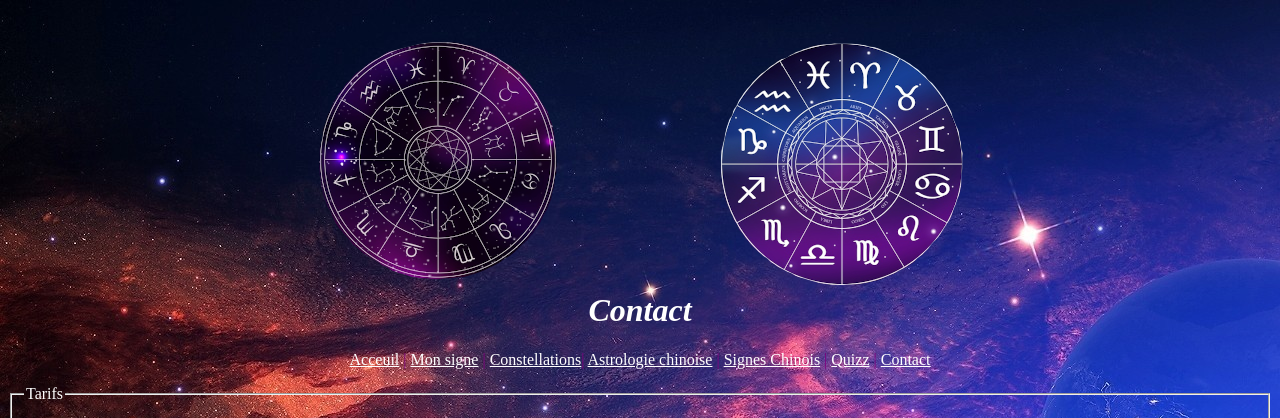
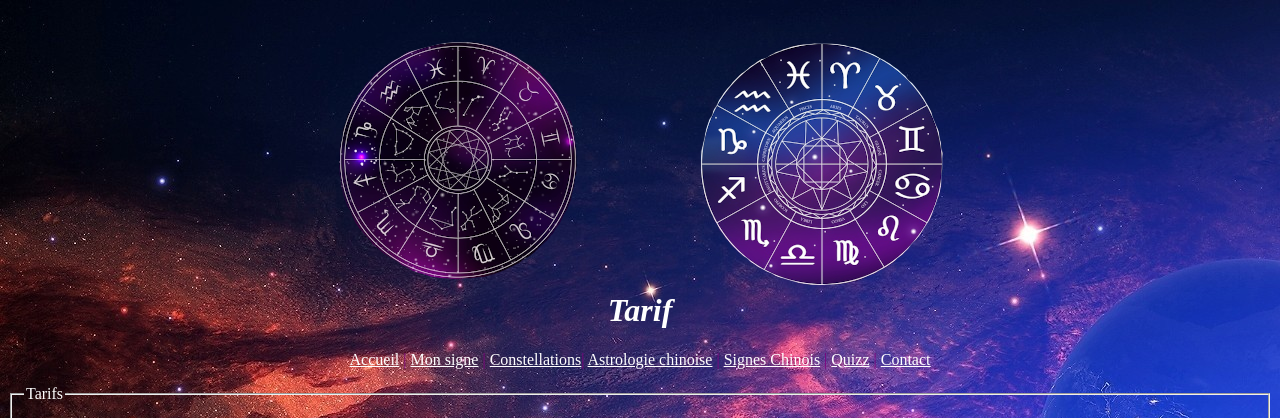
Before and after one commit to harko83/astroHtml, a plain HTML site: page contact.html in a window 1280 px wide. Shown: the top 418 px of the page. Drawn offline with Linux system fonts and the light colour scheme.

Commit message:
Update contact.html

```diff
--- a/contact.html
+++ b/contact.html
@@ -3,18 +3,18 @@
 
 <head>
     <meta charset="utf-8">
-    <title>Contacter-nous</title>
+    <title>Tarifs</title>
 </head>
 
 <body background="img/space0.jpg" text="white" link="white" vLink="white" aLink="3300CC">
     <header>
         <h1 align="center">
-            <font color="white"><strong><i><img src="img/astro01.png" alt="image">Contact<img src="img/astro02.png" alt="image">
+            <font color="white"><strong><i><img src="img/astro01.png" alt="image">Tarif<img src="img/astro02.png" alt="image">
                     </i></strong></font>
         </h1>
         <nav id="navBarre">
             <font color="purple">
-                <p align="center"><a href="index.html">Acceuil</a> | <a href="signes.html">Mon signe</a> | <a href="constellation.html">Constellations</a>| <a href="astroChinois.html">Astrologie chinoise</a> | <a href="signesChinois.html">Signes Chinois</a> | <a href="quizz.html">Quizz</a> | <a href="contact.html">Contact</a></p>
+                <p align="center"><a href="index.html">Accueil</a> | <a href="signes.html">Mon signe</a> | <a href="constellation.html">Constellations</a>| <a href="astroChinois.html">Astrologie chinoise</a> | <a href="signesChinois.html">Signes Chinois</a> | <a href="quizz.html">Quizz</a> | <a href="contact.html">Contact</a></p>
             </font>
         </nav>
     </header>
```
